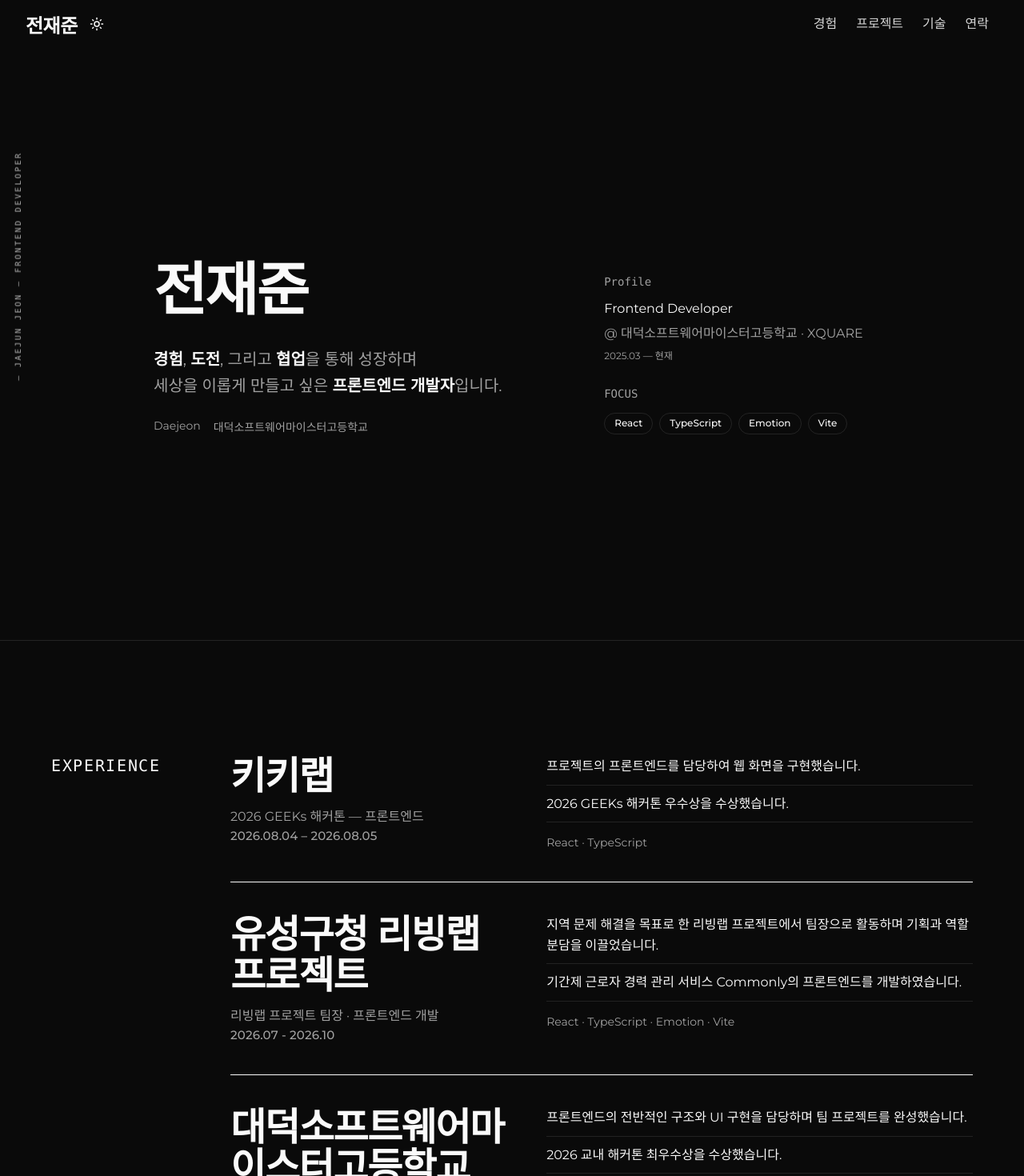
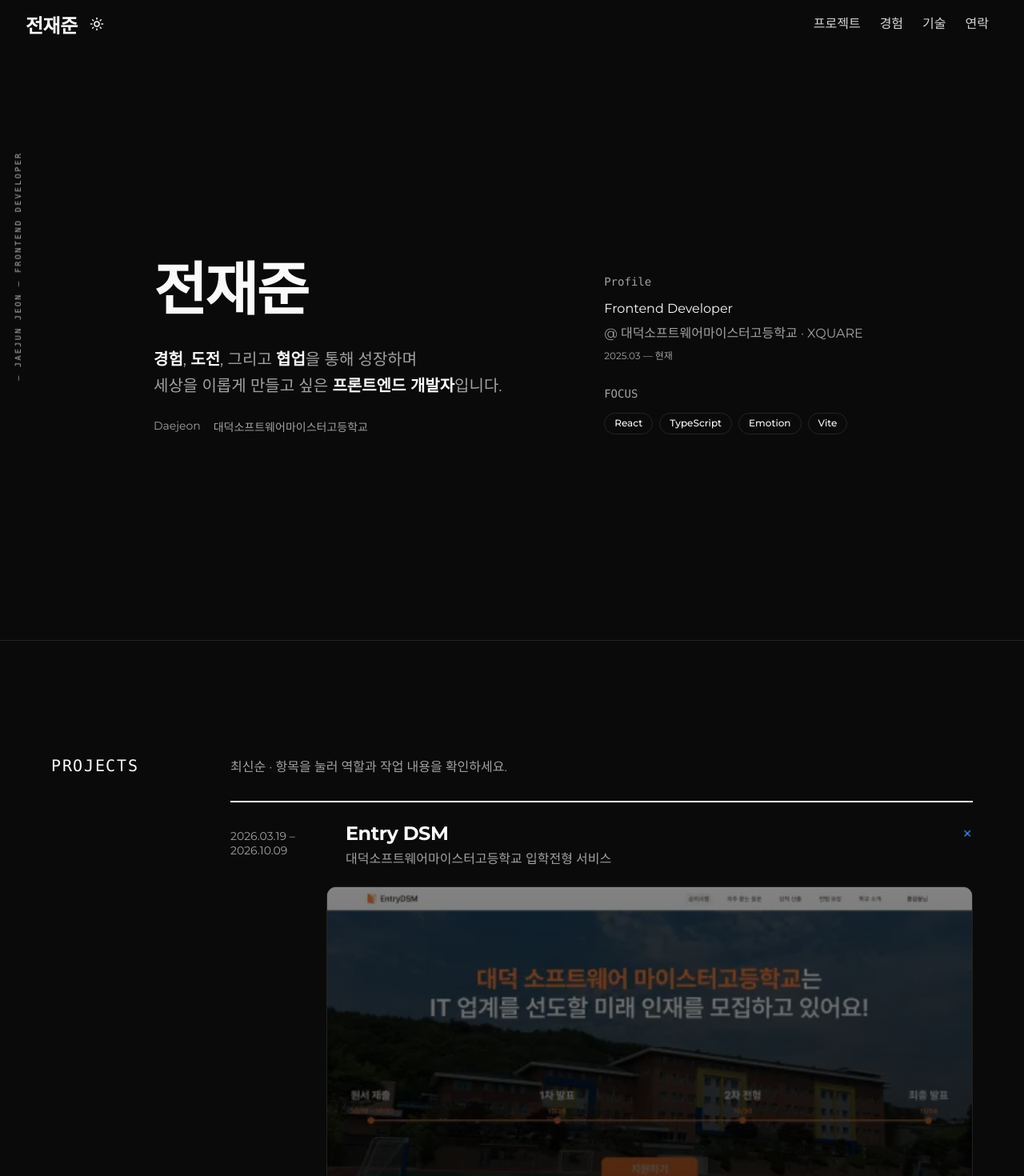
Before and after one commit to JAEJUN090210/Portfolio, a React (Vite) app: page / in a window 1280 px wide. Shown: the top 1470 px of the page at 80% size. Built offline with nearby package versions, Linux system fonts and the light colour scheme; a web font is replaced by a local one.

Commit message:
홈 섹션 순서 변경: 프로젝트를 경험(활동) 앞으로
홈 페이지에서 PROJECTS 섹션이 EXPERIENCE 섹션보다 먼저 오도록 바꾸고,
헤더 메뉴·푸터 빠른 링크·왼쪽 세로 라벨 번호도 같은 순서로 맞춤.

```diff
--- a/src/components/common/SideLabel.tsx
+++ b/src/components/common/SideLabel.tsx
@@ -7,8 +7,8 @@ import { siteConfig } from '../../constants/site';
 /** 홈에서 스크롤 위치에 따라 바뀌는 섹션 라벨. 순서가 곧 번호입니다. */
 const HOME_SECTIONS = [
   { id: 'home', label: 'HERO' },
+  { id: 'projects', label: 'PROJECTS' },
   { id: 'experience', label: 'EXPERIENCE' },
-  { id: 'projects', label: 'PROJECTS' },
   { id: 'skills', label: 'SKILLS' },
   { id: 'contact', label: 'CONTACT' },
 ];
--- a/src/constants/site.ts
+++ b/src/constants/site.ts
@@ -41,18 +41,18 @@ export const footerBio = {
 };
 
 export const headerNav = [
+  { label: '프로젝트', href: '/#projects' },
   { label: '경험', href: '/#experience' },
-  { label: '프로젝트', href: '/#projects' },
   { label: '기술', href: '/#skills' },
   { label: '연락', href: '/#contact' },
 ] as const;
 
 export const sectionAnchors = [
   { id: 'home', label: 'Home' },
+  { id: 'projects', label: 'Projects' },
   { id: 'experience', label: 'Experience' },
   { id: 'education', label: 'Education' },
   { id: 'awards', label: 'Awards' },
-  { id: 'projects', label: 'Projects' },
   { id: 'skills', label: 'Skills' },
   { id: 'contact', label: 'Contact' },
 ] as const;
--- a/src/pages/HomePage.tsx
+++ b/src/pages/HomePage.tsx
@@ -16,12 +16,12 @@ export function HomePage() {
     <>
       <HeroSection />
 
+      <SplitSection id="projects" title="PROJECTS">
+        <ProjectAccordion />
+      </SplitSection>
+
       <SplitSection id="experience" title="EXPERIENCE">
         <ExperienceList />
-      </SplitSection>
-
-      <SplitSection id="projects" title="PROJECTS">
-        <ProjectAccordion />
       </SplitSection>
 
       <Section id="skills" title="Technical Skills">
```
